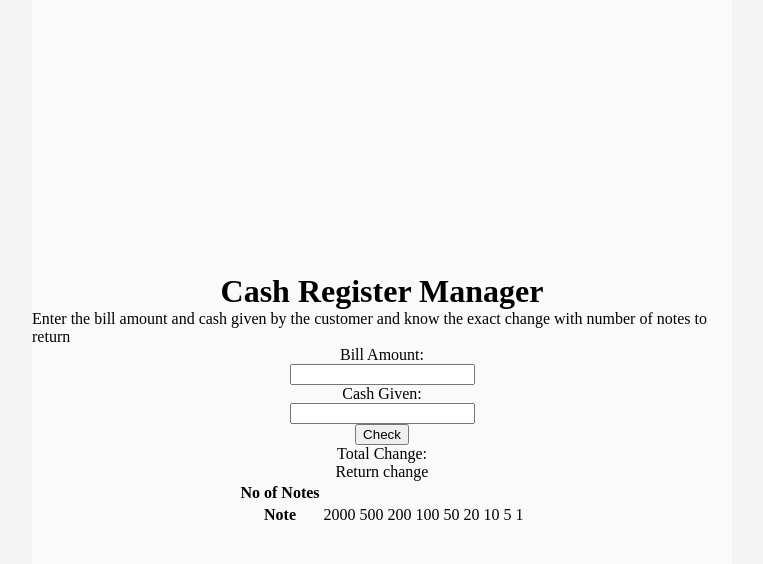
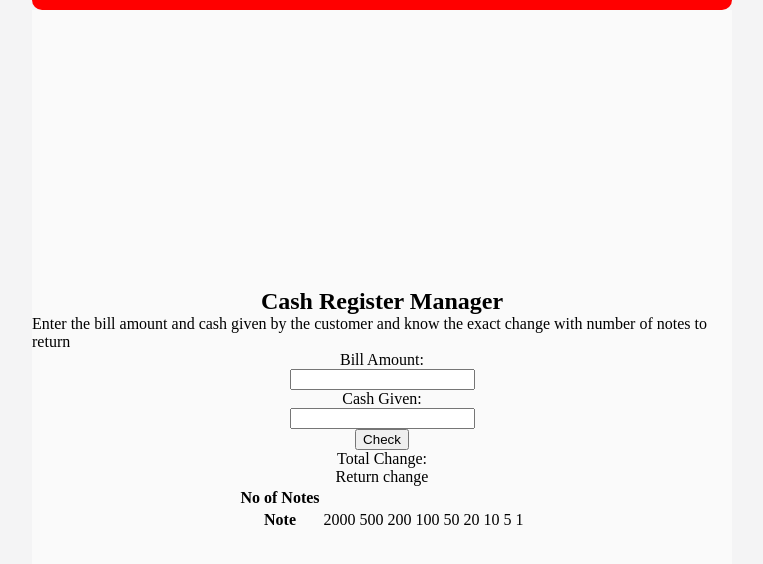
Before and after one commit to Cyborg-CS/cash-register-app, a plain HTML site: page index.html in a window 1280 px wide. Shown: the whole page, without its empty margins (258-1021 px from the left). Drawn offline with Linux system fonts and the light colour scheme.

Commit message:
header-text id

```diff
--- a/index.html
+++ b/index.html
@@ -10,8 +10,10 @@
 </head>
 
 <body>
+    <nav id="header-stroke"></nav>
+    <section>
     <div class="container">
-        <h1>Cash Register Manager</h1>
+        <h1 id="header-text">Cash Register Manager</h1>
         <p>Enter the bill amount and cash given by
             the customer and know the exact change with
             number of notes to return
@@ -56,6 +58,7 @@
             </tr>
         </table>
     </div>
+</section>
 
     <script src="/app.js"></script>
 </body>
```
